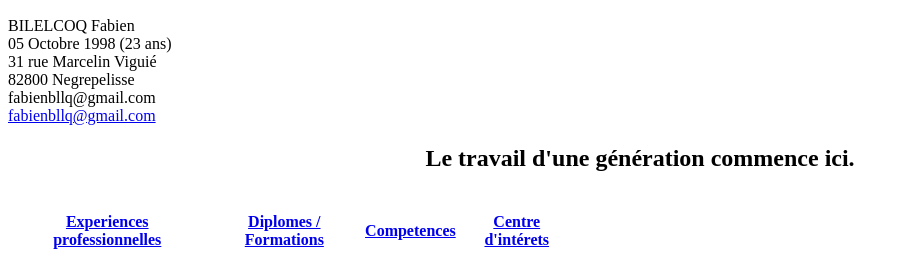
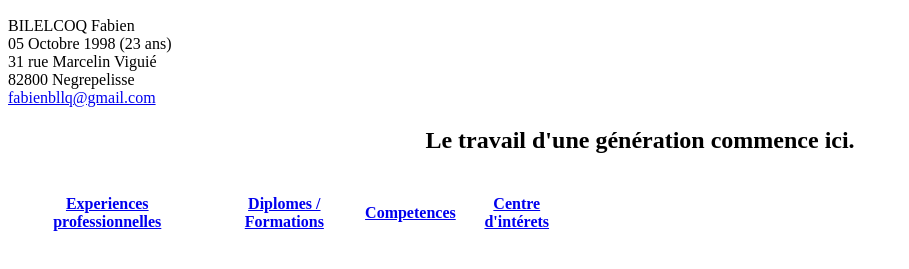
Before and after one commit to 7Agone/7Agone.github.io, a plain HTML site: page index.html in a window 1280 px wide. Shown: the part 169-438 px from the top of the page, without its empty margins (0-909 px from the left). Drawn offline with Linux system fonts and the light colour scheme.

Commit message:
Update index.html

```diff
--- a/index.html
+++ b/index.html
@@ -31,7 +31,6 @@
                05 Octobre 1998 (23 ans)<br>
                31 rue Marcelin Viguié<br>
                82800 Negrepelisse<br>
-               fabienbllq@gmail.com<br>
             <a href="./contact.html" title="Ancre vers une mise en contact" alt="Ancre ramenant vers une page de mise en contact" target="_blank">fabienbllq@gmail.com</a></p>
 
             <aside style="text-align: center;" width="100%"><h1>Le travail d'une génération commence ici.</h1></aside>
```
